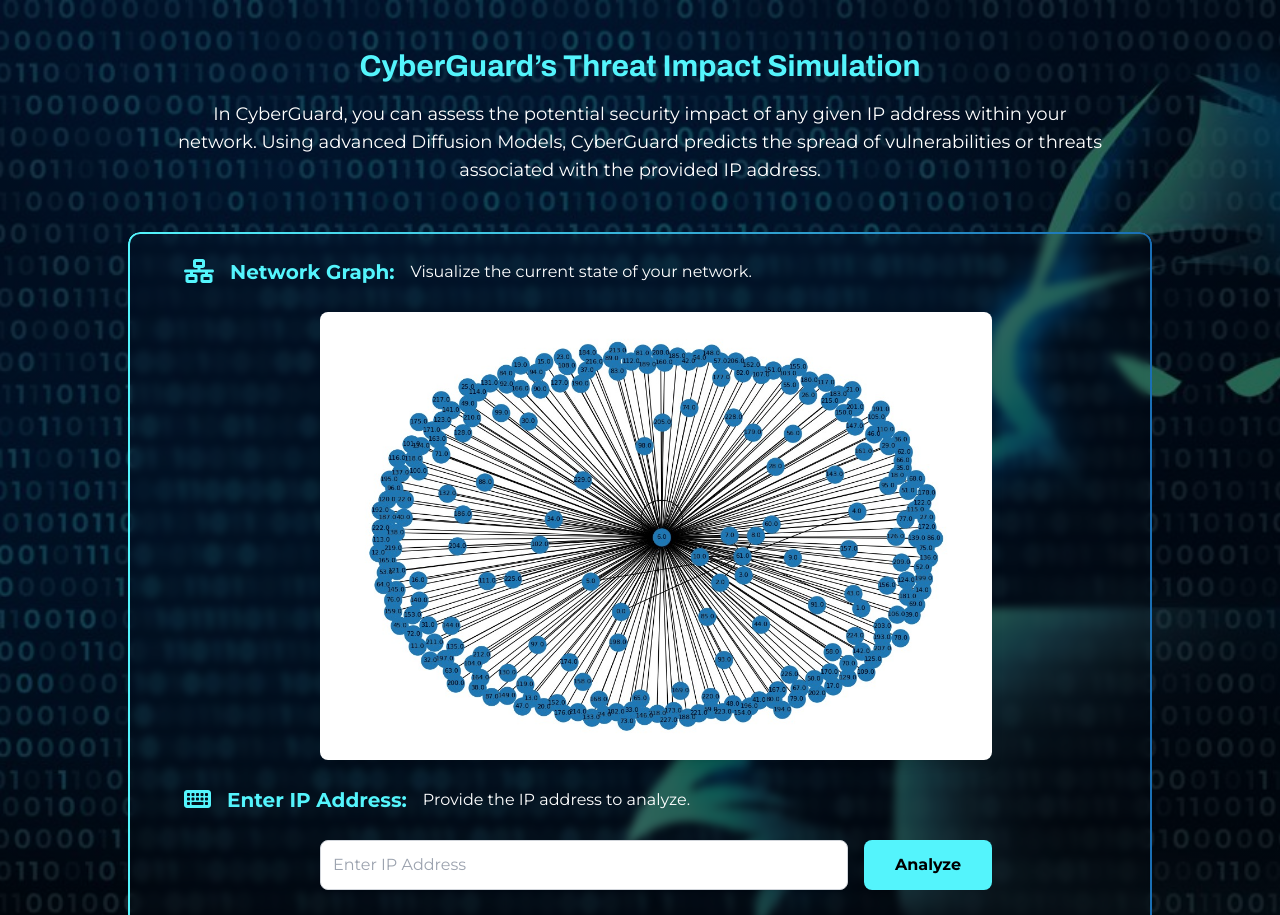
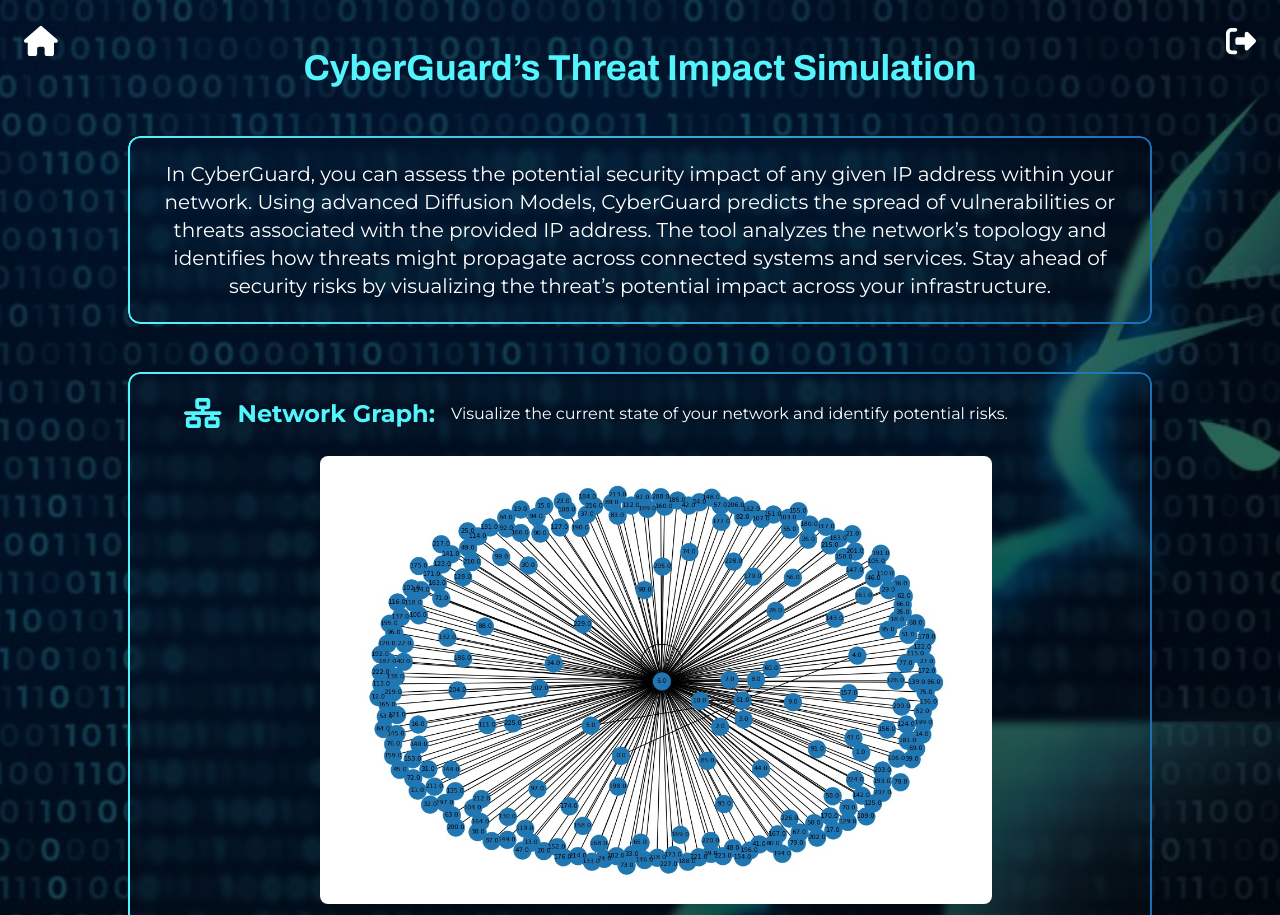
Before and after one commit to firdaous-boulben/CyberGuard, an Angular app: page /threat-scan in a window 1280 px wide. Shown: the top 915 px of the page. Built offline with nearby package versions, Linux system fonts and the light colour scheme.

Commit message:
logout and some Enhancements

```diff
--- a/src/app/chatbot/chatbot.component.html
+++ b/src/app/chatbot/chatbot.component.html
@@ -72,7 +72,8 @@
         <!-- Logout Icon -->
         <fa-icon
             [icon]="logoutIcon"
-            class="text-2xl cursor-pointer hover:text-red-500 transition duration-200 text-white" (click)="logout()">
+            class="text-2xl cursor-pointer text-white hover:text-red-500 hover:text-[rgb(72,232,240)] transition duration-200"
+            (click)="logout()">
         </fa-icon>
     </div>
 
--- a/src/app/chatbot/chatbot.component.ts
+++ b/src/app/chatbot/chatbot.component.ts
@@ -1,21 +1,19 @@
-import { Component } from '@angular/core';
-import { Router } from '@angular/router';  // ✅ Import the Router
-import { faEdit, faPaperPlane,faHome, faSignOutAlt } from '@fortawesome/free-solid-svg-icons';
+import { Component, ChangeDetectorRef } from '@angular/core';
+import { Router } from '@angular/router';
+import { faEdit, faPaperPlane, faHome, faSignOutAlt } from '@fortawesome/free-solid-svg-icons';
 import { ChatbotService } from '../chatbot.service'; // <-- Import the service
 import { HttpClient } from '@angular/common/http';
 import { ToastrService } from 'ngx-toastr';
 
-
 interface Message {
   text: string;
   isUser: boolean;  // true if the message is from the user, false if from the bot
-
 }
 
 @Component({
   selector: 'app-chatbot',
   templateUrl: './chatbot.component.html',
-  styleUrls: ['./chatbot.component.css']  // Fixed typo in styleUrl to styleUrls
+  styleUrls: ['./chatbot.component.css']
 })
 export class ChatbotComponent {
   sendIcon = faPaperPlane;
@@ -25,15 +23,17 @@
 
   messages: Message[] = [];
   userInput: string = '';
-
+  userFirstName: string | null = null;  // Add this property to track the username
 
   constructor(
     private toastr: ToastrService,
     private chatbotService: ChatbotService,
     private router: Router,
-    private http: HttpClient
-  ) { }
-
+    private http: HttpClient,
+    private cdr: ChangeDetectorRef  // Inject ChangeDetectorRef here
+  ) {
+    this.userFirstName = localStorage.getItem('firstName'); // Initialize the username
+  }
 
   logout(): void {
     console.log('Logout method called');
@@ -46,6 +46,7 @@
       return;
     }
 
+    // Send logout request to backend API
     this.http.post('http://localhost:8080/api/v1/auth/logout', {}, {
       headers: { Authorization: `Bearer ${token}` },
       observe: 'response'
@@ -53,9 +54,13 @@
       next: (response) => {
         console.log('Logout response:', response);
         if (response.status === 200 || response.status === 204) {
+          // Successfully logged out, remove token and username
           localStorage.removeItem('token');
+          localStorage.removeItem('firstName');
+          this.userFirstName = null;  // Manually clear the username
           this.toastr.success('Logged out successfully!', 'Success');
-        this.router.navigateByUrl('/#home');
+          this.router.navigateByUrl('/#home');  // Navigate to home
+          this.cdr.detectChanges();  // Trigger change detection to update the view
         } else {
           this.toastr.error('Logout failed on the server.', 'Error');
         }
@@ -68,14 +73,9 @@
     });
   }
 
-
-
-
-
   // Method to send a message
   sendMessage() {
     if (this.userInput.trim() !== '') {
-      // Push the user's message to the messages array
       this.messages.push({ text: this.userInput, isUser: true });
       const currentMessage = this.userInput;
       this.userInput = '';  // Clear the input field
@@ -94,12 +94,12 @@
 
   // Method to start a new conversation
   startNewConversation() {
-    // Clear messages and user input
     this.messages = [];
     this.userInput = '';
   }
+
   // Navigate to the home page
   goHome(): void {
-    this.router.navigateByUrl('/#home');  // Navigates to http://localhost:4200/#/home
+    this.router.navigateByUrl('/#home');
   }
 }
--- a/src/app/homepage/homepage.component.ts
+++ b/src/app/homepage/homepage.component.ts
@@ -1,24 +1,51 @@
-import { Component, ViewChild } from '@angular/core';
-import { faClock, faShieldAlt, faEye, faChartLine, faExclamationTriangle, faUserCog } from '@fortawesome/free-solid-svg-icons';
+import { Component, ViewChild, OnInit, Inject } from '@angular/core';
+import { faClock, faShieldAlt, faEye, faChartLine, faExclamationTriangle, faUserCog, faSignOutAlt } from '@fortawesome/free-solid-svg-icons';
 import { WelcomeModalComponent } from '../welcome-modal/welcome-modal.component';
+import { isPlatformBrowser } from '@angular/common';
+import { PLATFORM_ID } from '@angular/core';
+import { ToastrService } from 'ngx-toastr';
+import { Router } from '@angular/router';  // ✅ Import the Router
+import { HttpClient } from '@angular/common/http'; // ✅ Import HttpClient
+import { ChangeDetectorRef } from '@angular/core';  // Import ChangeDetectorRef
+
 
 @Component({
   selector: 'app-homepage',
   templateUrl: './homepage.component.html',
-  styleUrls: ['./homepage.component.css']  // Corrected to styleUrls with plural
+  styleUrls: ['./homepage.component.css']
 })
-export class HomepageComponent {
+export class HomepageComponent implements OnInit {
+  // Define icons used in the component
   faClock = faClock;
   faShieldAlt = faShieldAlt;
   faEye = faEye;
   faChartLine = faChartLine;
   faUserCog = faUserCog;
   faExclamationTriangle = faExclamationTriangle;
+  logoutIcon = faSignOutAlt;  // Define the logout icon
+  userFirstName: string | null = null;
 
   @ViewChild('welcomeModal') welcomeModal!: WelcomeModalComponent;
 
+  constructor(
+    @Inject(PLATFORM_ID) private platformId: Object,
+    private toastr: ToastrService,
+    private router: Router,  // Inject Router here
+    private http: HttpClient , // Inject HttpClient here
+    private cdr: ChangeDetectorRef  // Inject ChangeDetectorRef here
+
+  ) {}
+
+  ngOnInit() {
+    // Check if running on the browser before accessing localStorage
+    if (isPlatformBrowser(this.platformId)) {
+      this.userFirstName = localStorage.getItem('firstName');
+    }
+  }
+
+  // Modal actions
   openWelcomeModal() {
-      this.welcomeModal.openModal();
+    this.welcomeModal.openModal();
   }
 
   openLoginModal() {
@@ -28,4 +55,42 @@
   openSignupModal() {
     this.welcomeModal.openSignupModal();
   }
+
+  logout(): void {
+    console.log('Logout method called');
+    const token = localStorage.getItem('token');
+
+    if (!token) {
+      console.log('No active session found.');
+      this.toastr.error('No active session found.', 'Error');
+      this.router.navigateByUrl('/#home');
+      return;
+    }
+
+    // Send logout request to backend API
+    this.http.post('http://localhost:8080/api/v1/auth/logout', {}, {
+      headers: { Authorization: `Bearer ${token}` },
+      observe: 'response'
+    }).subscribe({
+      next: (response) => {
+        console.log('Logout response:', response);
+        if (response.status === 200 || response.status === 204) {
+          // Successfully logged out, remove token, reset user info and navigate to home
+          localStorage.removeItem('token');
+          localStorage.removeItem('firstName');
+          this.userFirstName = null;  // Manually clear the username
+          this.toastr.success('Logged out successfully!', 'Success');
+          this.router.navigateByUrl('/#home');
+          this.cdr.detectChanges();  // Trigger change detection manually
+        } else {
+          this.toastr.error('Logout failed on the server.', 'Error');
+        }
+      },
+      error: (err) => {
+        console.error('Logout error:', err);
+        this.toastr.error('Logout failed. Please try again.', 'Error');
+        this.router.navigate(['/login']);
+      }
+    });
+  }
 }
--- a/src/app/threat/threat.component.html
+++ b/src/app/threat/threat.component.html
@@ -5,45 +5,65 @@
         'background-position': 'center'
     }"
 >
-    <div class="mb-8 mt-12 text-center">
-        <h1 class="text-3xl font-semibold font-archivo text-customBlue">
+    <!-- Icon Container -->
+    <div class="absolute top-6 left-6 flex space-x-6">
+        <fa-icon
+            [icon]="homeIcon"
+            class="text-3xl cursor-pointer text-white hover:text-customBlue transition-transform transform hover:scale-110 duration-200"
+            (click)="goHome()">
+        </fa-icon>
+    </div>
+    <div class="absolute top-6 right-6 flex space-x-6">
+        <fa-icon
+            [icon]="logoutIcon"
+            class="text-3xl cursor-pointer text-white hover:text-red-500 transition-transform transform hover:scale-110 duration-200"
+            (click)="logout()">
+        </fa-icon>
+    </div>
+
+    <div class="mb-8 mt-12 text-center px-4 md:px-8">
+        <h1 class="text-4xl font-semibold font-archivo text-customBlue mb-4">
             CyberGuard’s Threat Impact Simulation
         </h1>
-        <p class="text-lg text-white mt-4 mx-auto px-44">
-            In CyberGuard, you can assess the potential security impact of any given IP address within your network. Using advanced Diffusion Models, CyberGuard predicts the spread of vulnerabilities or threats associated with the provided IP address.
-        </p>
-        <div class="mt-12 mx-auto backdrop-blur-sm bg-transparent rounded-xl gradient-border flex-grow p-6 max-w-5xl overflow-y-auto scrollbar-custom flex flex-col">
+
+        <!-- Box for description text -->
+<div class="mt-12 mx-auto backdrop-blur-sm bg-transparent rounded-xl gradient-border flex-grow p-6 max-w-5xl overflow-y-auto scrollbar-custom flex flex-col shadow-lg">
+    <p class="text-xl text-white text-center">
+        In CyberGuard, you can assess the potential security impact of any given IP address within your network. Using advanced Diffusion Models, CyberGuard predicts the spread of vulnerabilities or threats associated with the provided IP address. The tool analyzes the network’s topology and identifies how threats might propagate across connected systems and services. Stay ahead of security risks by visualizing the threat’s potential impact across your infrastructure.
+    </p>
+</div>
+
+        <div class="mt-12 mx-auto backdrop-blur-sm bg-transparent rounded-xl gradient-border flex-grow p-6 max-w-5xl overflow-y-auto scrollbar-custom flex flex-col shadow-lg">
             <ul class="space-y-6 text-left">
                 <li class="pl-8 space-y-6">
                     <div class="flex items-center">
-                        <fa-icon [icon]="faNetworkWired" class="text-customBlue text-2xl mr-4"></fa-icon>
-                        <h2 class="text-xl font-semibold text-customBlue mr-4">Network Graph:</h2>
-                        <span class="text-white">Visualize the current state of your network.</span>
+                        <fa-icon [icon]="faNetworkWired" class="text-customBlue text-3xl mr-4 transform hover:scale-105 transition duration-200"></fa-icon>
+                        <h2 class="text-2xl font-semibold text-customBlue mr-4">Network Graph:</h2>
+                        <span class="text-white">Visualize the current state of your network and identify potential risks.</span>
                     </div>
                     <div class="mt-4 flex justify-center">
-                        <img src="../../assets/images/network-graph.jpg" alt="Network Diagram" class="rounded-lg shadow-lg max-w-2xl h-auto">
+                        <img src="../../assets/images/network-graph.jpg" alt="Network Diagram" class="rounded-lg shadow-2xl max-w-2xl h-auto">
                     </div>
                 </li>
                 <li class="pl-8 space-y-6">
                     <div class="flex items-center">
-                        <fa-icon [icon]="faKeyboard" class="text-customBlue text-2xl mr-4"></fa-icon>
-                        <h2 class="text-xl font-semibold text-customBlue mr-4">Enter IP Address:</h2>
-                        <span class="text-white">Provide the IP address to analyze.</span>
+                        <fa-icon [icon]="faKeyboard" class="text-customBlue text-3xl mr-4 transform hover:scale-105 transition duration-200"></fa-icon>
+                        <h2 class="text-2xl font-semibold text-customBlue mr-4">Enter IP Address:</h2>
+                        <span class="text-white">Provide the IP address to analyze for security risks.</span>
                     </div>
                     <div class="mt-4 flex justify-center space-x-4 w-full max-w-2xl mx-auto">
-                        <input type="text" placeholder="Enter IP Address" class="flex-grow p-3 rounded-lg border border-gray-300 shadow-sm focus:outline-none focus:ring-2 focus:ring-customBlue focus:border-transparent">
-                        <button type="submit" class="bg-customBlue text-black font-bold w-32 rounded-lg transition duration-200 hover:bg-[#48e8f0] flex items-center justify-center">
+                        <input type="text" placeholder="Enter IP Address" class="flex-grow p-4 rounded-lg border border-gray-300 shadow-sm focus:outline-none focus:ring-2 focus:ring-customBlue focus:border-transparent transition duration-200">
+                        <button type="submit" class="bg-[rgb(89,207,213)] text-white font-bold w-32 rounded-lg transition transform hover:scale-105 duration-200 hover:bg-[rgb(89,207,213)] flex items-center justify-center">
                             Analyze
                         </button>
                     </div>
                 </li>
                 <li class="flex items-center pl-8">
-                    <fa-icon [icon]="faChartBar" class="text-customBlue text-2xl mr-4"></fa-icon>
-                    <h2 class="text-xl font-semibold text-customBlue mr-4">Impact Visualization:</h2>
+                    <fa-icon [icon]="faChartBar" class="text-customBlue text-3xl mr-4 transform hover:scale-105 transition duration-200"></fa-icon>
+                    <h2 class="text-2xl font-semibold text-customBlue mr-4">Impact Visualization:</h2>
                     <span class="text-white">See the generated graph illustrating how the threat spreads from the affected IP.</span>
                 </li>
             </ul>
-
         </div>
     </div>
 </div>
--- a/src/app/threat/threat.component.ts
+++ b/src/app/threat/threat.component.ts
@@ -1,13 +1,74 @@
 import { Component } from '@angular/core';
-import { faChartBar, faKeyboard, faNetworkWired } from '@fortawesome/free-solid-svg-icons';
+import { Router } from '@angular/router';
+import { HttpClient } from '@angular/common/http';
+import { ToastrService } from 'ngx-toastr';
+import { ChangeDetectorRef } from '@angular/core';
+import { faChartBar, faKeyboard, faNetworkWired, faSignOutAlt, faHome } from '@fortawesome/free-solid-svg-icons';
 
 @Component({
   selector: 'app-threat',
   templateUrl: './threat.component.html',
-  styleUrl: './threat.component.css'
+  styleUrls: ['./threat.component.css']
 })
 export class ThreatComponent {
   faNetworkWired = faNetworkWired;
   faKeyboard = faKeyboard;
   faChartBar = faChartBar;
+
+  // Add logout and home icons
+  logoutIcon = faSignOutAlt;
+  homeIcon = faHome;
+
+  userFirstName: string | null = null;
+
+  constructor(
+    private router: Router,
+    private http: HttpClient,
+    private toastr: ToastrService,
+    private cdr: ChangeDetectorRef
+  ) {}
+
+  // Navigate to the home page
+  goHome(): void {
+    this.router.navigateByUrl('/#home');
+  }
+
+  // Logout function
+  logout(): void {
+    console.log('Logout method called');
+    const token = localStorage.getItem('token');
+
+    if (!token) {
+      console.log('No active session found.');
+      this.toastr.error('No active session found.', 'Error');
+      this.router.navigateByUrl('/#home');
+      return;
+    }
+
+    // Send logout request to backend API
+    this.http.post('http://localhost:8080/api/v1/auth/logout', {}, {
+      headers: { Authorization: `Bearer ${token}` },
+      observe: 'response'
+    }).subscribe({
+      next: (response) => {
+        console.log('Logout response:', response);
+        if (response.status === 200 || response.status === 204) {
+          // Successfully logged out, remove token and username
+          localStorage.removeItem('token');
+          localStorage.removeItem('firstName');
+          this.userFirstName = null;  // Manually clear the username
+          this.toastr.success('Logged out successfully!', 'Success');
+          this.router.navigateByUrl('/#home');  // Navigate to home
+          this.cdr.detectChanges();  // Trigger change detection to update the view
+        } else {
+          this.toastr.error('Logout failed on the server.', 'Error');
+        }
+      },
+      error: (err) => {
+        console.error('Logout error:', err);
+        this.toastr.error('Logout failed. Please try again.', 'Error');
+        this.router.navigate(['/login']);
+      }
+    });
+  }
 }
```
Also changed, not shown: src/app/app.module.ts (+5 -2 lines), src/app/auth.service.ts (+8 -0 lines), src/app/homepage/homepage.component.html (+14 -0 lines), src/app/welcome-modal/welcome-modal.component.ts (+11 -12 lines). Lines whose indentation alone changed are shown as unchanged.
